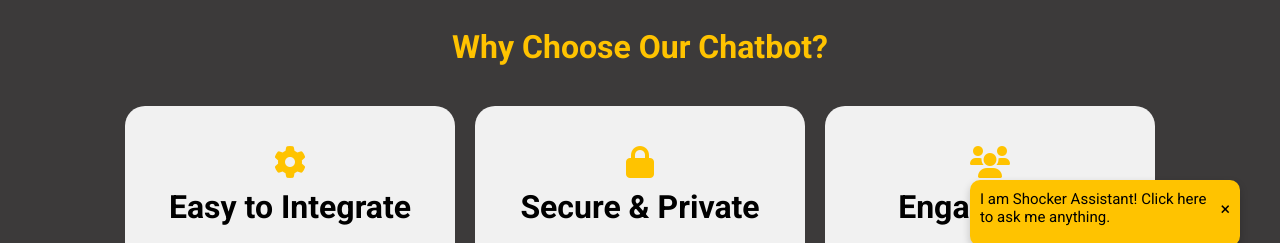
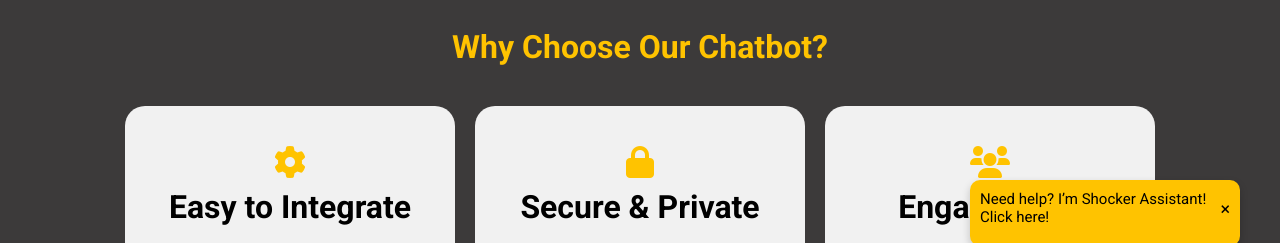
Before and after one commit to hermesdev0131/Langchain-AI-Chatbot, a plain HTML site: page static/index.html in a window 1280 px wide. Shown: the part 422-665 px from the top of the page. Drawn offline with Linux system fonts and the light colour scheme.

Commit message:
[Anirudh]Name change

```diff
--- a/static/index.html
+++ b/static/index.html
@@ -50,7 +50,7 @@
   <div class="chatbot" id="chatbot">
     <!-- Chatbot Button -->
     <div id="chatbot-notification" class="notification-box">
-      <p id="typing-text">I am Shocker Assistant! Click here to ask me anything.</p>
+      <p id="typing-text">Need help? I’m Shocker Assistant! Click here!</p>
       <span id="close-notification" class="close-icon">&times;</span>
     </div>
     <button class="chatbot__button" onclick="toggleChat()">
```
